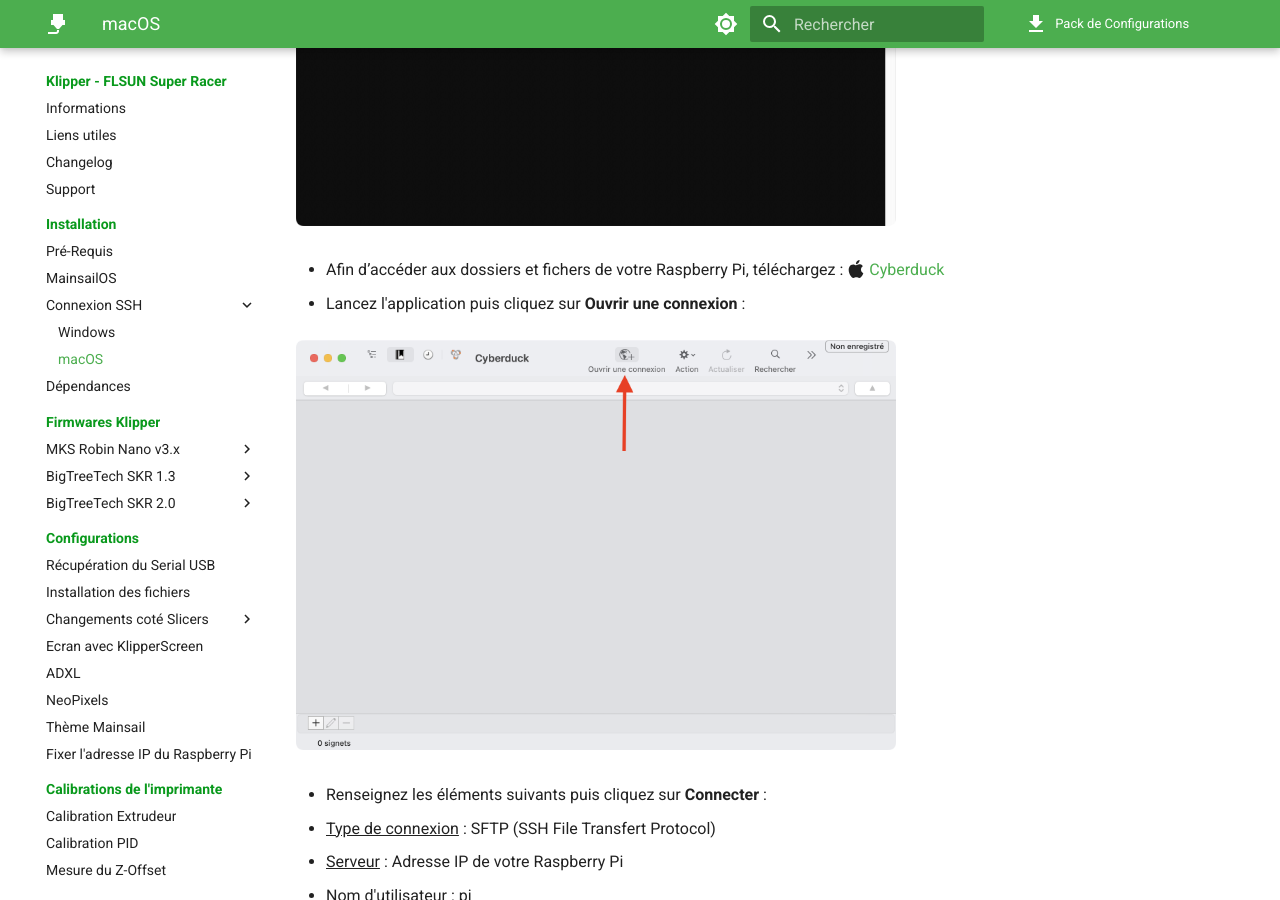
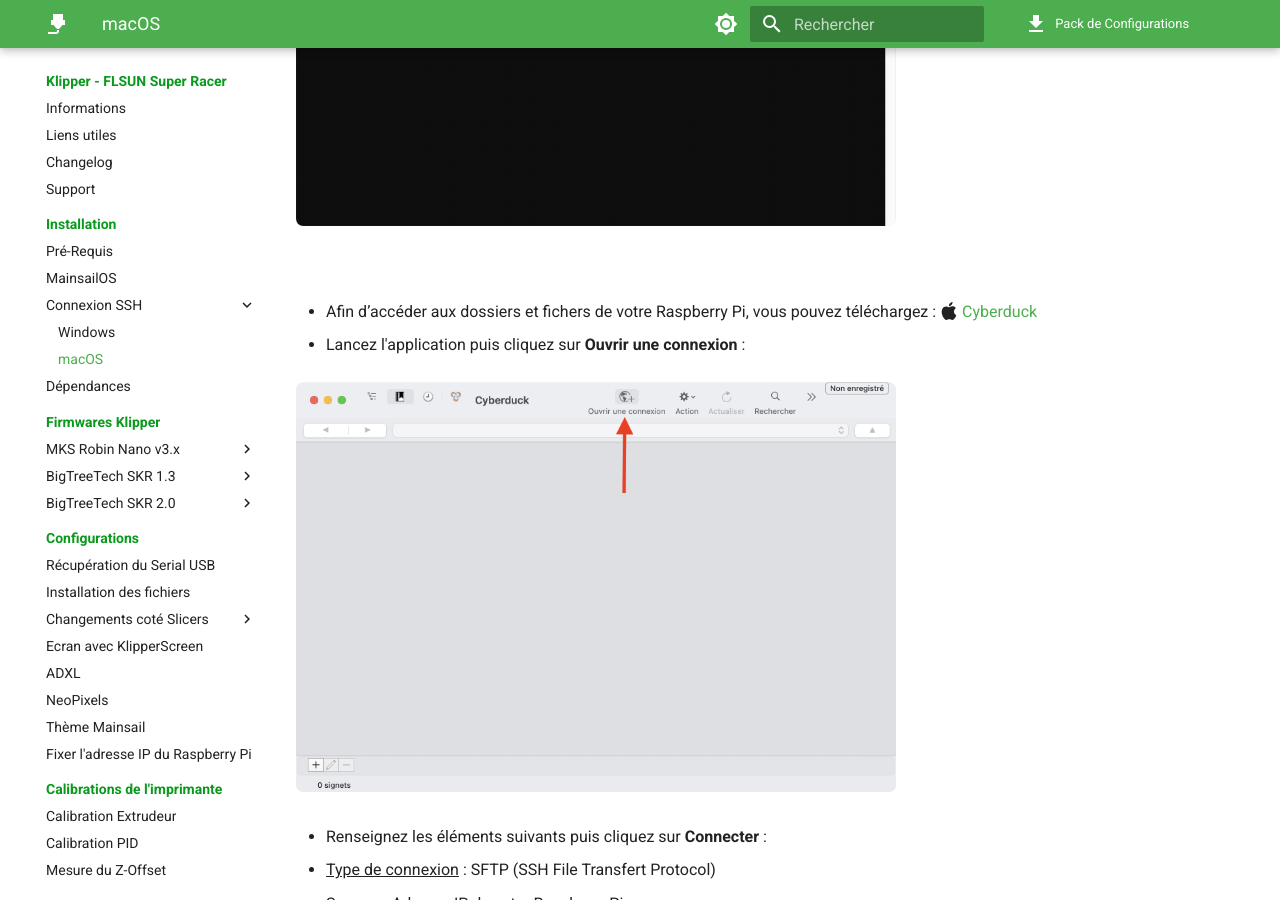
Before and after one commit to Guilouz/test, an MkDocs documentation site: the page built from docs/installation/ssh/macos.md, in a window 1280 px wide and 900 px high, scrolled down 2339 px. Built offline with MkDocs 1.6.1 and Material for MkDocs 9.7.7, drawn with Linux system fonts in a browser that asks for light colours; emoji names are drawn with the system emoji font; comment, search, counter and statistics services are not loaded.

Commit message:
Update macos.md

```diff
--- a/docs/installation/ssh/macos.md
+++ b/docs/installation/ssh/macos.md
@@ -37,7 +37,9 @@
 
 ![06](../../assets/img/installation/ssh/macos/06.png){ width="600" }
 
-- Afin d’accéder aux dossiers et fichers de votre Raspberry Pi, téléchargez : :simple-apple: <a href="https://apps.apple.com/fr/app/cyberduck/id409222199?mt=12" target="_blank">Cyberduck</a>
+<br />
+
+- Afin d’accéder aux dossiers et fichers de votre Raspberry Pi, vous pouvez téléchargez : :simple-apple: <a href="https://apps.apple.com/fr/app/cyberduck/id409222199?mt=12" target="_blank">Cyberduck</a>
 
 - Lancez l'application puis cliquez sur **Ouvrir une connexion** :
 
```
